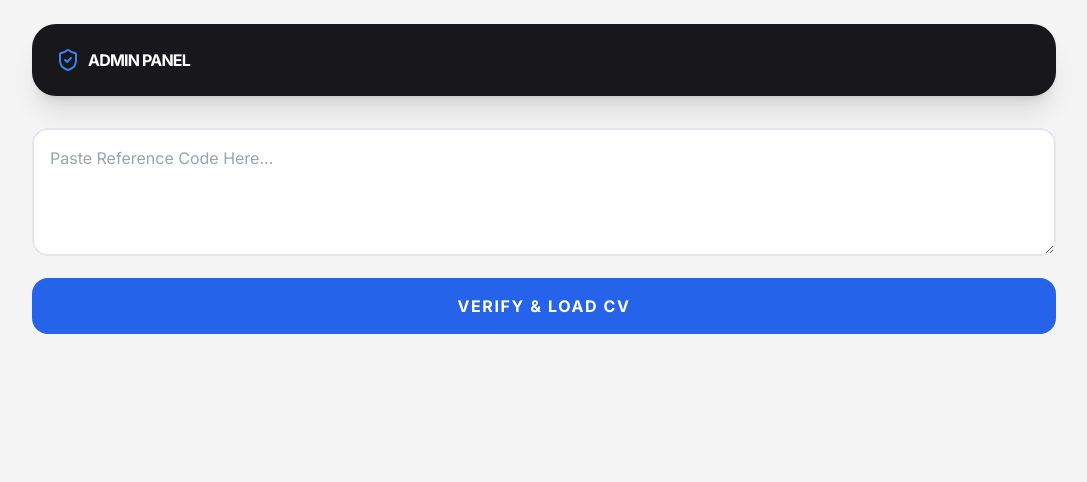
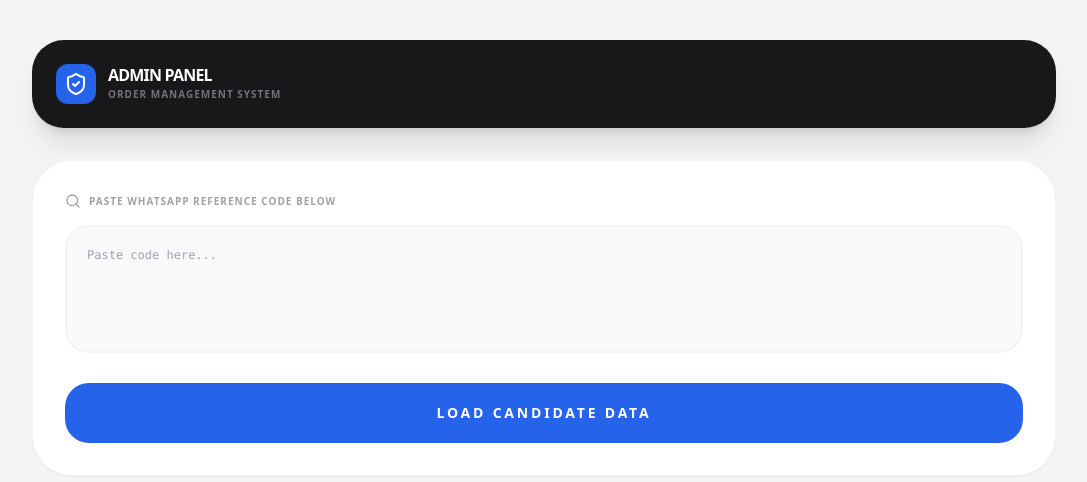
Before and after one commit to ThanushDev/DigiSolutionsCV, a React (Vite) app: page /#/admin in a window 1280 px wide. Shown: the top 482 px of the page, without its empty margins (96-1183 px from the left). Built offline with nearby package versions, Linux system fonts and the light colour scheme.

Commit message:
Update Admin.tsx

```diff
--- a/src/pages/Admin.tsx
+++ b/src/pages/Admin.tsx
@@ -1,6 +1,6 @@
 import React, { useState, useRef } from 'react';
 import { TemplateRenderer } from '../components/CVTemplates/TemplateRenderer';
-import { DownloadIcon, ShieldCheckIcon, Loader2 } from 'lucide-react';
+import { DownloadIcon, ShieldCheckIcon, Loader2, SearchIcon } from 'lucide-react';
 import html2canvas from 'html2canvas';
 import jsPDF from 'jspdf';
 
@@ -12,52 +12,131 @@ export function Admin() {
 
   const handleVerify = () => {
     try {
+      // WhatsApp මැසේජ් එකෙන් Ref කේතය පමණක් වෙන් කර ගැනීම
       let raw = inputCode.includes('Ref:') ? inputCode.split('Ref:')[1].trim() : inputCode.trim();
+
+      // Base64 Decode කිරීම
       const json = JSON.parse(decodeURIComponent(escape(atob(raw))));
+
+      // කෙටි කරන ලද Keys නැවත යථා තත්ත්වයට පත් කිරීම
       const formatted = {
         selectedTemplate: json.t,
         personalInfo: {
-          name: json.pi.n, fullName: json.pi.fn, description: json.pi.d, dateOfBirth: json.pi.db,
-          nicNumber: json.pi.ni, religion: json.pi.r, civilStatus: json.pi.c, gender: json.pi.g,
-          nationality: json.pi.nt, photo: json.pi.ph || '', photoFormat: json.pi.pf || 'circular'
+          name: json.pi.n,
+          fullName: json.pi.fn,
+          description: json.pi.d,
+          dateOfBirth: json.pi.db,
+          nicNumber: json.pi.ni,
+          religion: json.pi.r,
+          civilStatus: json.pi.c,
+          gender: json.pi.g,
+          nationality: json.pi.nt,
+          photo: json.pi.ph || '',
+          photoFormat: json.pi.pf || 'circular'
         },
-        contact: { phone1: json.co.p1, phone2: json.co.p2, email: json.co.e, address: json.co.a },
-        skills: json.sk, languages: json.la, workExperience: json.ex, education: json.ed,
-        professionalQualifications: json.pq, references: json.re
+        contact: {
+          phone1: json.co.p1,
+          phone2: json.co.p2,
+          email: json.co.e,
+          address: json.co.a
+        },
+        skills: json.sk,
+        languages: json.la,
+        workExperience: json.ex,
+        education: json.ed,
+        professionalQualifications: json.pq,
+        references: json.re
       };
+
       setDecodedData(formatted);
-    } catch (e) { alert("Invalid Reference Code!"); }
+    } catch (e) {
+      console.error(e);
+      alert("Invalid Reference Code! Please check the code again.");
+    }
   };
 
   const downloadPDF = async () => {
-    if (!cvRef.current) return;
+    if (!cvRef.current || !decodedData) return;
+
     setIsDownloading(true);
     try {
-      const canvas = await html2canvas(cvRef.current, { scale: 2, useCORS: true });
+      const canvas = await html2canvas(cvRef.current, {
+        scale: 2,
+        useCORS: true,
+        allowTaint: false,
+        logging: false,
+        backgroundColor: '#ffffff'
+      });
+
       const imgData = canvas.toDataURL('image/png');
       const pdf = new jsPDF('p', 'mm', 'a4');
-      pdf.addImage(imgData, 'PNG', 0, 0, 210, (canvas.height * 210) / canvas.width);
-      pdf.save(`CV_Order.pdf`);
-    } catch (err) { alert("PDF Error"); }
-    finally { setIsDownloading(false); }
+      const imgWidth = 210;
+      const imgHeight = (canvas.height * imgWidth) / canvas.width;
+
+      pdf.addImage(imgData, 'PNG', 0, 0, imgWidth, imgHeight);
+      pdf.save(`CV_${decodedData.personalInfo.name.replace(/\s+/g, '_')}.pdf`);
+    } catch (err) {
+      console.error(err);
+      alert("Error generating PDF.");
+    } finally {
+      setIsDownloading(false);
+    }
   };
 
   return (
-    <div className="min-h-screen bg-zinc-100 p-6">
-      <div className="max-w-5xl mx-auto text-center">
-        <div className="bg-zinc-900 text-white p-6 rounded-3xl mb-8 flex justify-between items-center shadow-xl">
-          <h1 className="flex items-center gap-2 font-black uppercase tracking-tighter"><ShieldCheckIcon className="text-blue-500"/> Admin Panel</h1>
+    <div className="min-h-screen bg-zinc-100 p-4 md:p-10 font-sans text-left">
+      <div className="max-w-5xl mx-auto">
+        {/* Header */}
+        <div className="bg-zinc-900 text-white p-6 rounded-[2rem] mb-8 flex flex-col md:flex-row justify-between items-center gap-4 shadow-xl">
+          <div className="flex items-center gap-3">
+            <div className="bg-blue-600 p-2 rounded-xl text-white">
+              <ShieldCheckIcon size={24}/>
+            </div>
+            <div className="text-left">
+              <h1 className="font-black uppercase tracking-tighter leading-none text-white">Admin Panel</h1>
+              <p className="text-[10px] text-zinc-500 font-bold uppercase tracking-widest mt-1">Order Management System</p>
+            </div>
+          </div>
+
           {decodedData && (
-            <button onClick={downloadPDF} className="bg-white text-black px-6 py-2 rounded-xl flex items-center gap-2 font-bold">
-              {isDownloading ? <Loader2 className="animate-spin"/> : <DownloadIcon size={18}/>} DOWNLOAD PDF
+            <button
+              onClick={downloadPDF}
+              disabled={isDownloading}
+              className="w-full md:w-auto bg-white text-black px-8 py-3 rounded-2xl font-black text-sm flex items-center justify-center gap-2 hover:bg-zinc-200 transition-all disabled:opacity-50 shadow-lg"
+            >
+              {isDownloading ? <Loader2 className="animate-spin" size={18}/> : <DownloadIcon size={18}/>}
+              DOWNLOAD PDF
             </button>
           )}
         </div>
-        <textarea className="w-full h-32 p-4 rounded-2xl mb-4 border-2 outline-none focus:border-blue-500" placeholder="Paste Reference Code Here..." value={inputCode} onChange={(e) => setInputCode(e.target.value)} />
-        <button onClick={handleVerify} className="w-full bg-blue-600 text-white py-4 rounded-2xl font-black uppercase tracking-widest hover:bg-blue-700 transition-all">Verify & Load CV</button>
+
+        {/* Input Field */}
+        <div className="bg-white p-8 rounded-[2.5rem] shadow-sm border border-zinc-100 mb-10">
+          <div className="flex items-center gap-2 mb-4 text-zinc-400">
+            <SearchIcon size={16}/>
+            <span className="text-[10px] font-black uppercase tracking-widest">Paste WhatsApp Reference Code Below</span>
+          </div>
+          <textarea
+            className="w-full h-32 p-5 rounded-3xl bg-zinc-50 border-2 border-zinc-100 focus:border-blue-500 focus:bg-white outline-none transition-all resize-none font-mono text-xs text-zinc-600 mb-6"
+            placeholder="Paste code here..."
+            value={inputCode}
+            onChange={(e) => setInputCode(e.target.value)}
+          />
+          <button
+            onClick={handleVerify}
+            className="w-full bg-blue-600 text-white py-5 rounded-[1.5rem] font-black uppercase tracking-[0.2em] text-sm hover:bg-blue-700 hover:shadow-xl hover:shadow-blue-200 transition-all"
+          >
+            Load Candidate Data
+          </button>
+        </div>
+
+        {/* Preview Container - Content alignment fixed here */}
         {decodedData && (
-          <div className="mt-10 flex justify-center bg-white p-10 rounded-3xl shadow-inner overflow-auto">
-            <div ref={cvRef}><TemplateRenderer cvData={decodedData} scale={1} /></div>
+          <div className="bg-white p-0 md:p-12 rounded-[3rem] shadow-inner border border-zinc-100 flex justify-center overflow-x-auto min-h-screen">
+             <div ref={cvRef} className="bg-white p-1">
+                {/* Template එකේ content center වෙන්නේ නැති වෙන්න මෙතන align කරලා තියෙනවා */}
+                <TemplateRenderer cvData={decodedData} scale={1} />
+             </div>
           </div>
         )}
       </div>
```
